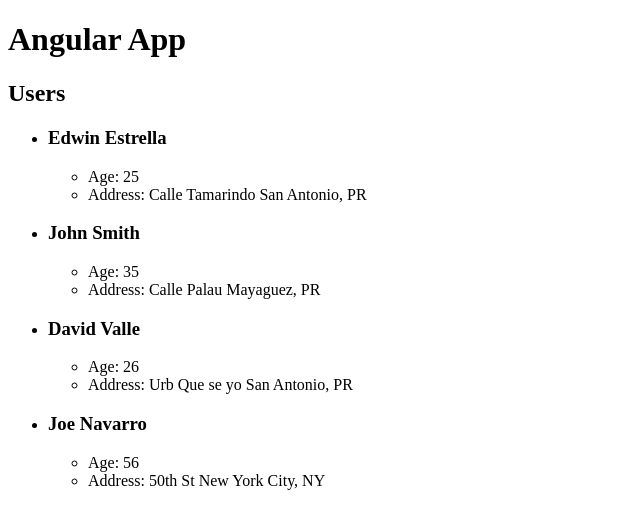
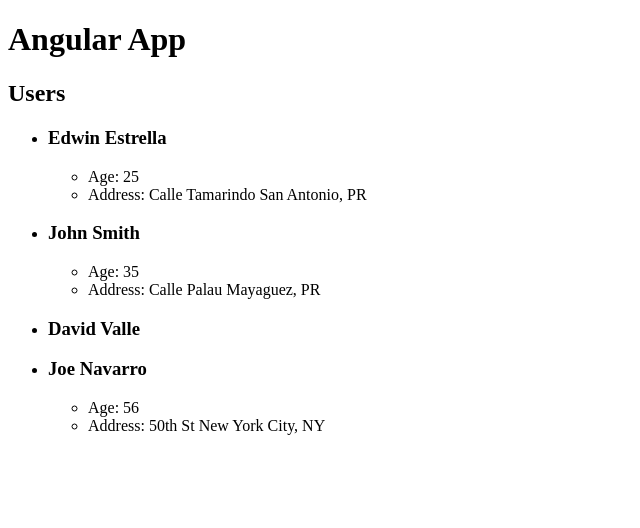
Before and after one commit to pdeguayaba/angular-app, an Angular app: page / in a window 1280 px wide. Shown: the top 528 px of the page, without its empty margins (0-640 px from the left). Built offline with nearby package versions, Linux system fonts and the light colour scheme.

Commit message:
Conditionals ngIf

```diff
--- a/src/app/components/users/users.component.html
+++ b/src/app/components/users/users.component.html
@@ -1,8 +1,8 @@
 <h2>Users</h2>
-<ul>
+<ul *ngIf="loaded && users?.length > 0">
   <li *ngFor="let user of users">
     <h3>{{ user.firstName }} {{ user.lastName }}</h3>
-    <ul>
+    <ul *ngIf="showExtended && user.age && user.address">
       <li>Age: {{ user.age }}</li>
       <li>
         Address: {{ user.address.street }} {{ user.address.city }},
@@ -11,3 +11,6 @@
     </ul>
   </li>
 </ul>
+<!-- <ng-template #noUsers><h4>No Users found</h4></ng-template> -->
+<h4 *ngIf="users.length == 0">No users found</h4>
+<h4 *ngIf="!loaded">Loading users...</h4>
--- a/src/app/components/users/users.component.ts
+++ b/src/app/components/users/users.component.ts
@@ -8,6 +8,8 @@
 })
 export class UsersComponent implements OnInit {
   users: User[];
+  showExtended: boolean = true;
+  loaded: boolean = false;
 
   constructor() {}
 
@@ -36,14 +38,11 @@
       {
         firstName: 'David',
         lastName: 'Valle',
-        age: 26,
-        address: {
-          street: 'Urb Que se yo',
-          city: 'San Antonio',
-          state: 'PR',
-        },
       },
     ];
+
+    this.loaded = true;
+
     this.addUser({
       firstName: 'Joe',
       lastName: 'Navarro',
```
Also changed, not shown: src/app/models/User.ts (+6 -5 lines).
